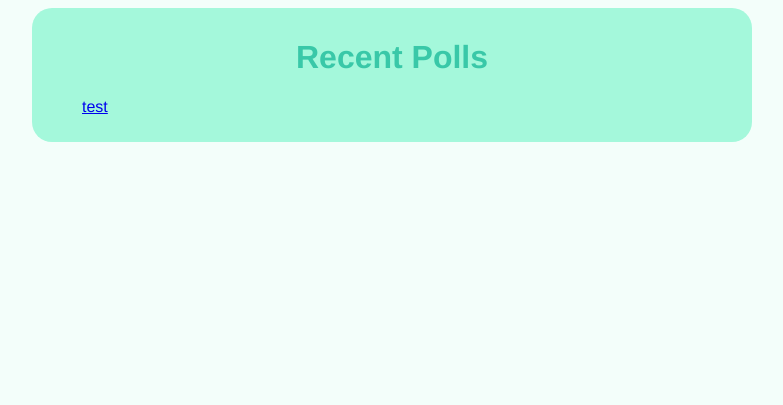
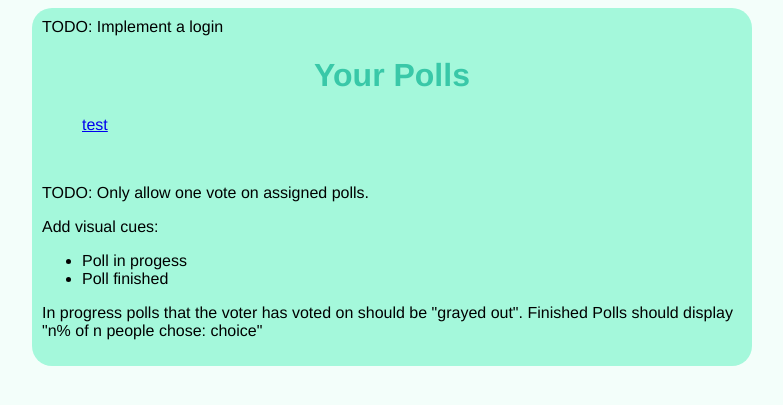
Before and after one commit to 4-tuple/DDM-CIS422, a Django app: page /polls/ in a window 1280 px wide. Shown: the top 405 px of the page, without its empty margins (248-1031 px from the left). Run offline with Django 3.2, Linux system fonts and the light colour scheme; data comes from the database, SQL or seed files in the repository; both versions use the stored data as it was after the commit; parts of the project's set-up code (start-up, migrations or seed data) failed here and were passed over.

Commit message:
Added TODO's

```diff
--- a/ddm0/templates/polls/base.html
+++ b/ddm0/templates/polls/base.html
@@ -19,7 +19,7 @@
 		color:#39c8a8;
 		text-align: center;
 	}
-	ul {
+	.poll-list{
 		list-style-type:none;
 	}
 	#vote{
--- a/ddm0/templates/polls/index.html
+++ b/ddm0/templates/polls/index.html
@@ -2,11 +2,13 @@
 
 {% block title %}Recent Polls{% endblock %}
 
+{% block content %}
 
-{% block content %}
-<h1>Recent Polls</h1>
+TODO: Implement a login
+
+<h1>Your Polls</h1>
     {% if latest_poll_list %}
-        <ul>
+        <ul class="poll-list">
         {% for poll in latest_poll_list %}
             <li><a href="/polls/{{ poll.id }}/">{{ poll.question }}</a></li>
         {% endfor %}
@@ -14,4 +16,11 @@
     {% else %}
         <p>No polls are available.</p>
     {% endif %}
+    <br />
+<p>TODO: Only allow one vote on assigned polls.</p>
+
+<p>Add visual cues: <ul><li>Poll in progess</li> <li>Poll finished</li></ul></p>
+
+<p>In progress polls that the voter has voted on should be "grayed out". Finished Polls should display "n% of n people chose: choice"</p>
+
 {% endblock %}
```
Also changed, not shown: ddm0/ddm0.db, 1 other file.
